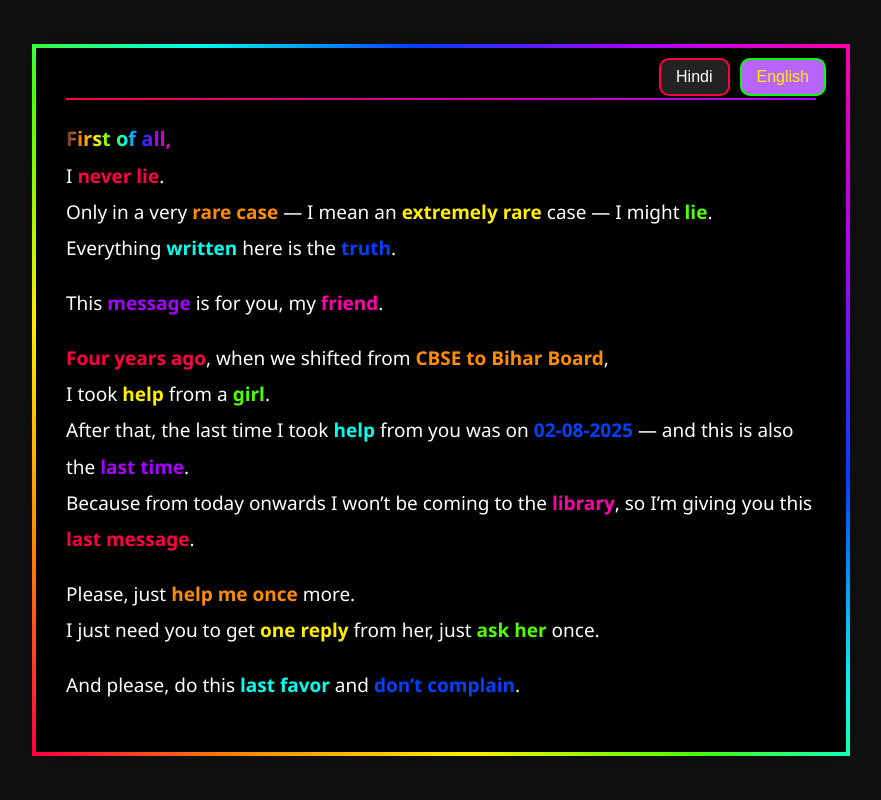
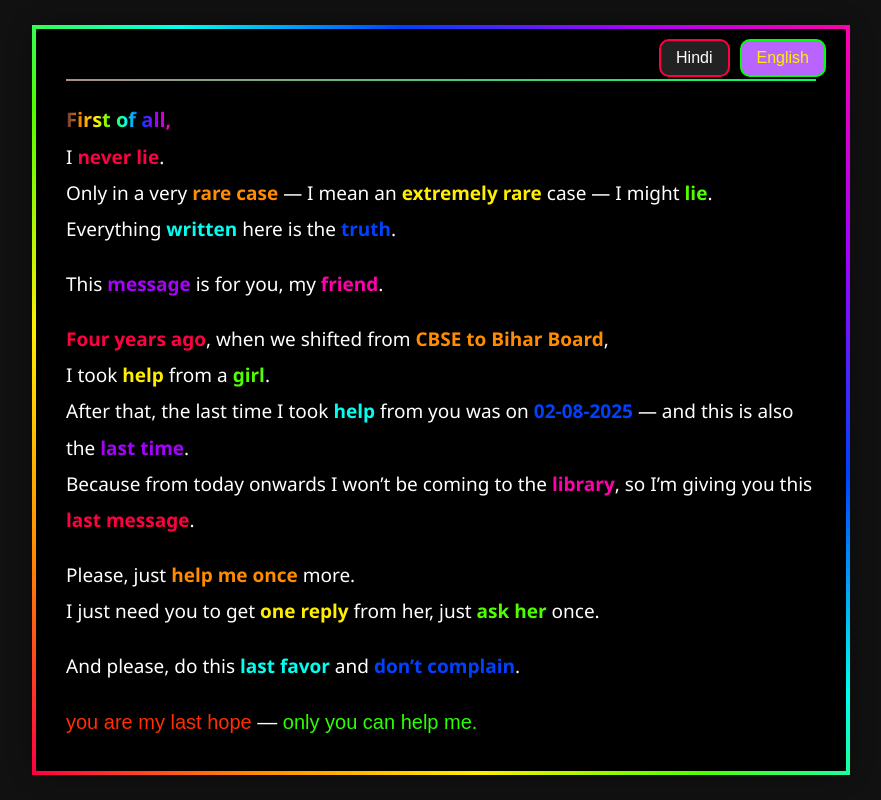
Before and after one commit to 75raj/1, a plain HTML site: page index.html in a window 1280 px wide. Shown: the whole page, without its empty margins (199-1080 px from the left). Drawn offline with Linux system fonts and the light colour scheme.

Commit message:
Update index.html

```diff
--- a/index.html
+++ b/index.html
@@ -55,6 +55,7 @@
             color: #ffee00;
         }
 
+
         .gradient-text {
             background: linear-gradient(90deg, #5e353f, #ff8c00, #ffee00, #4fff00, #00ffee, #0040ff, #a600ff, #ff00aa);
             -webkit-background-clip: text;
@@ -83,7 +84,7 @@
         hr {
             border: 0;
             height: 2px;
-            background: linear-gradient(90deg, #ff0040, #a600ff);
+            background: linear-gradient(45deg, #aa8b8b, #00ff62);
             margin: 20px 0;
         }
 
@@ -124,7 +125,8 @@
             बस उससे <span class="highlight3">1 रिप्लाई</span> मंगवाना है, बस उससे <span class="highlight4">पूछना</span> है।</p>
 
             <p>और प्लीज़, <span class="highlight5">आख़िरी मदद</span> कर दो और <span class="highlight6">शिकायत मत करना</span>।</p>
-        </div>
+
+          </div>
 
         <hr>
 
@@ -145,6 +147,17 @@
             I just need you to get <span class="highlight3">one reply</span> from her, just <span class="highlight4">ask her</span> once.</p>
 
             <p>And please, do this <span class="highlight5">last favor</span> and <span class="highlight6">don’t complain</span>.</p>
+           <p class="line">
+  <span class="part1">you are my last hope</span> —
+  <span class="part2">only you can help me.</span>
+</p>
+
+<style>
+  .line { font-family: 'Poppins', Arial, sans-serif; font-size: 20px; margin: 0; }
+  .part1 { color: #ff2f00; }   /* warm accent */
+  .part2 { color: #2bff00; }   /* cool accent */
+</style>
+
         </div>
     </div>
 
```
